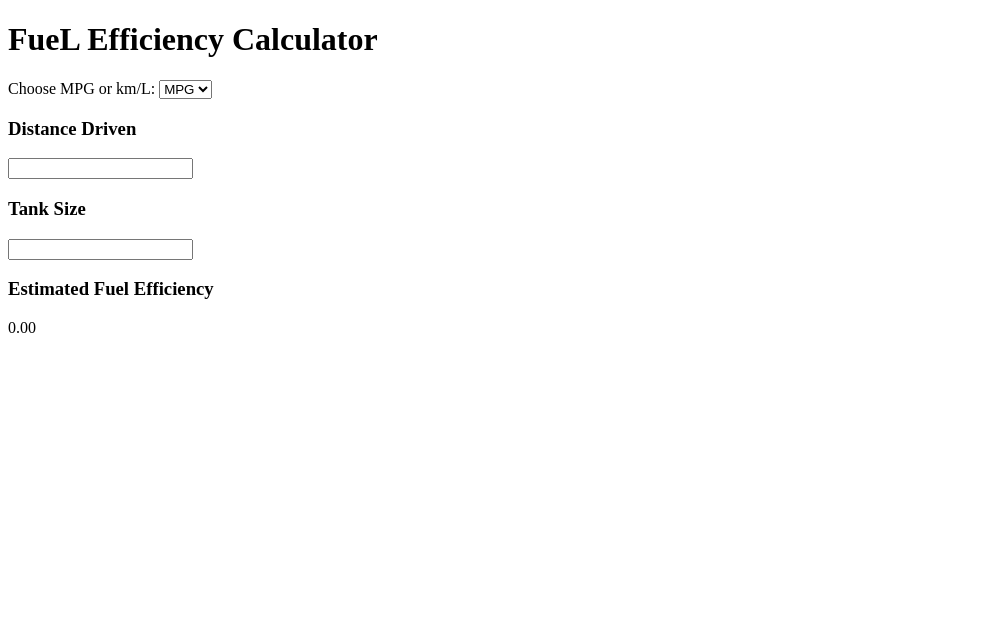
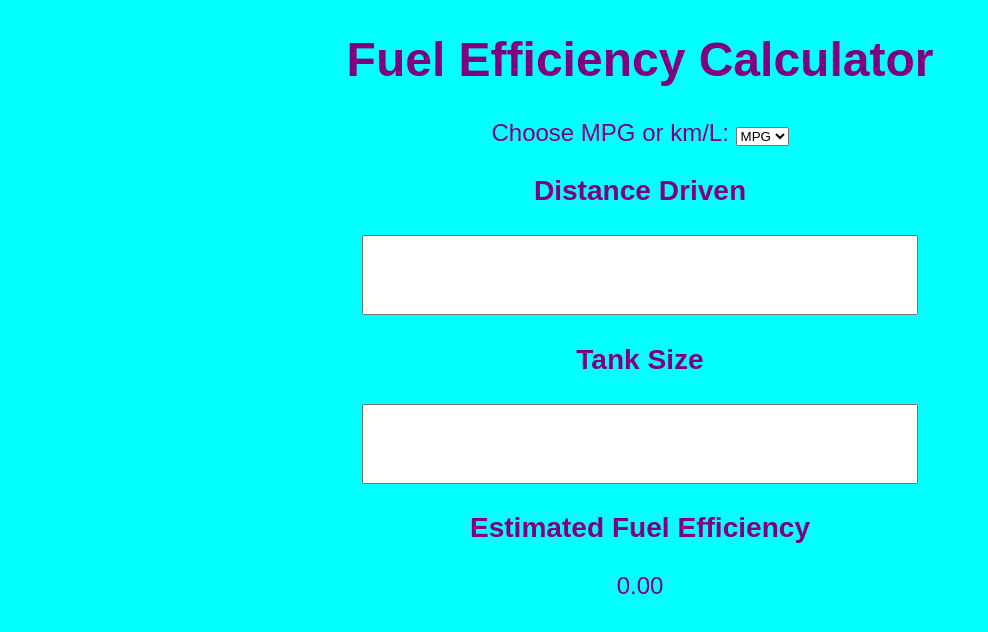
Before and after one commit to danield309/WEB1.0-Final-Project, a plain HTML site: page index.html in a window 1280 px wide. Shown: the whole page, without its empty margins (0-988 px from the left). Drawn offline with Linux system fonts and the light colour scheme.

Commit message:
styled hmtl

```diff
--- a/index.html
+++ b/index.html
@@ -7,7 +7,7 @@
     </head>
 <body>
     <main>
-        <h1>FueL Efficiency Calculator</h1>
+        <h1>Fuel Efficiency Calculator</h1>
 
         <label for="miles-kilometers"> Choose MPG or km/L:</label>
         <select name="unit" id="unit">
--- a/style.css
+++ b/style.css
@@ -0,0 +1,17 @@
+body {
+    background-color: cyan;
+}
+
+main {
+    color: purple;
+    text-align: center;
+    font-size: 1.5em;
+    font-family: Arial;
+}
+
+input{
+    color: green;
+    padding: 0.5em;
+    font-family: Arial Black;
+    font-size: 1.5em;
+}
```
